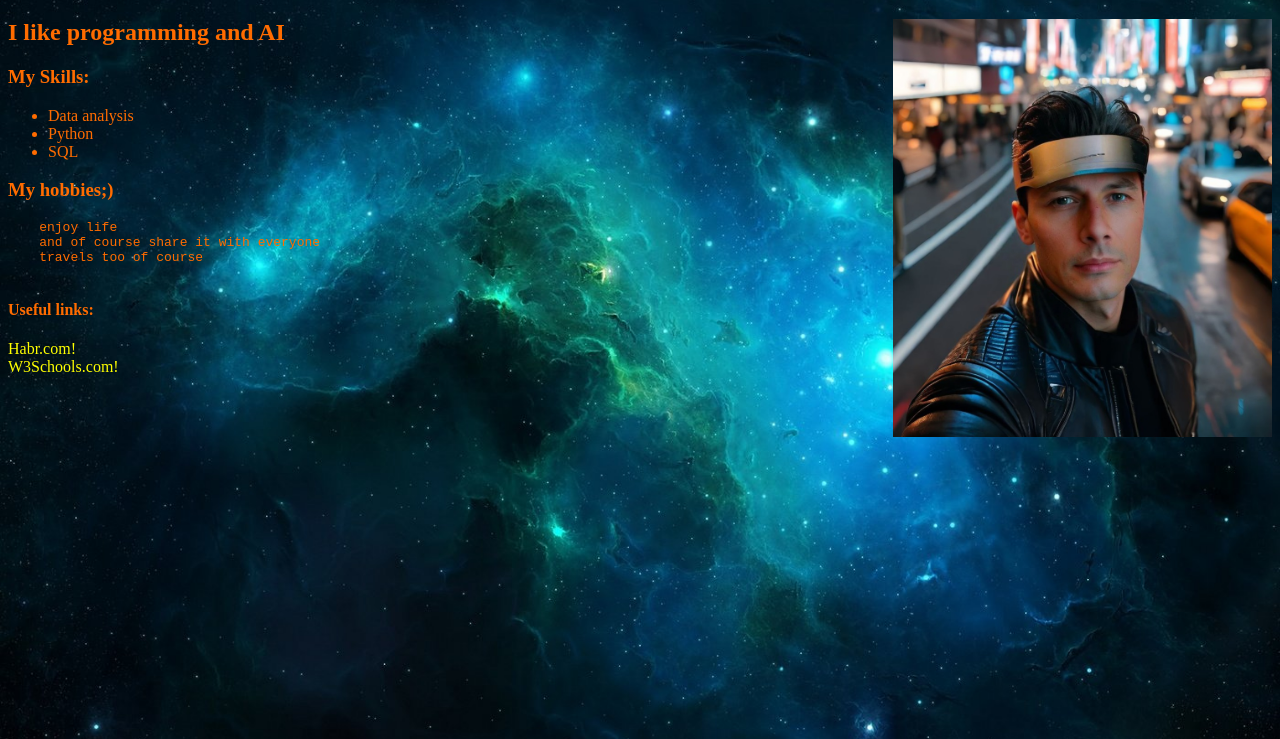
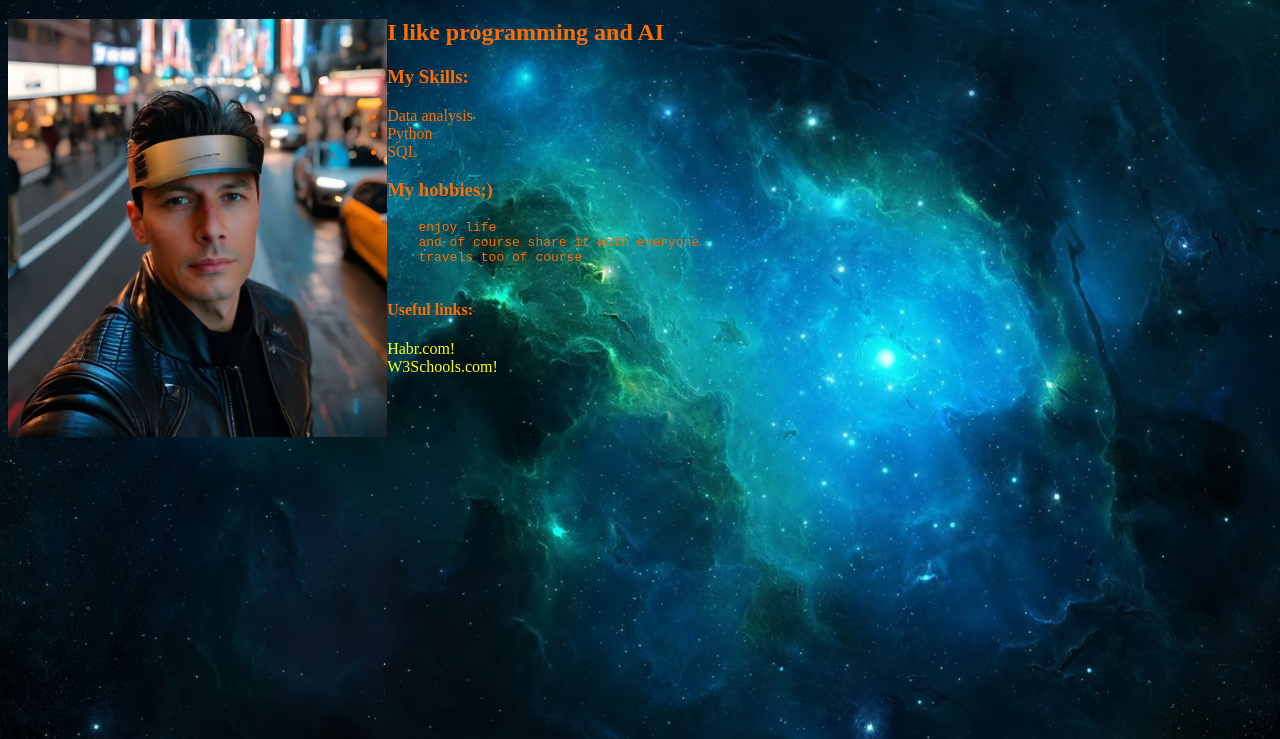
Before and after one commit to nebula387/DataDash, a plain HTML site: page index.html in a window 1280 px wide. Shown: the part 61-800 px from the top of the page. Drawn offline with Linux system fonts and the light colour scheme.

Commit message:
Update index.html

```diff
--- a/index.html
+++ b/index.html
@@ -20,7 +20,7 @@
 <body>
 
 <h1 title="Hi, buddy!" >Hello! My name is Ivan</h1>
-<img src="me_ai2.jpg" align="right" alt="here have to be my photo" width="30%">
+<img src="me_ai2.jpg" align="left" alt="here have to be my photo" width="30%">
 <h2 title='be "great"'>I like programming and AI</h2>
 <h3>My Skills:</h3>
 <ul>
```
